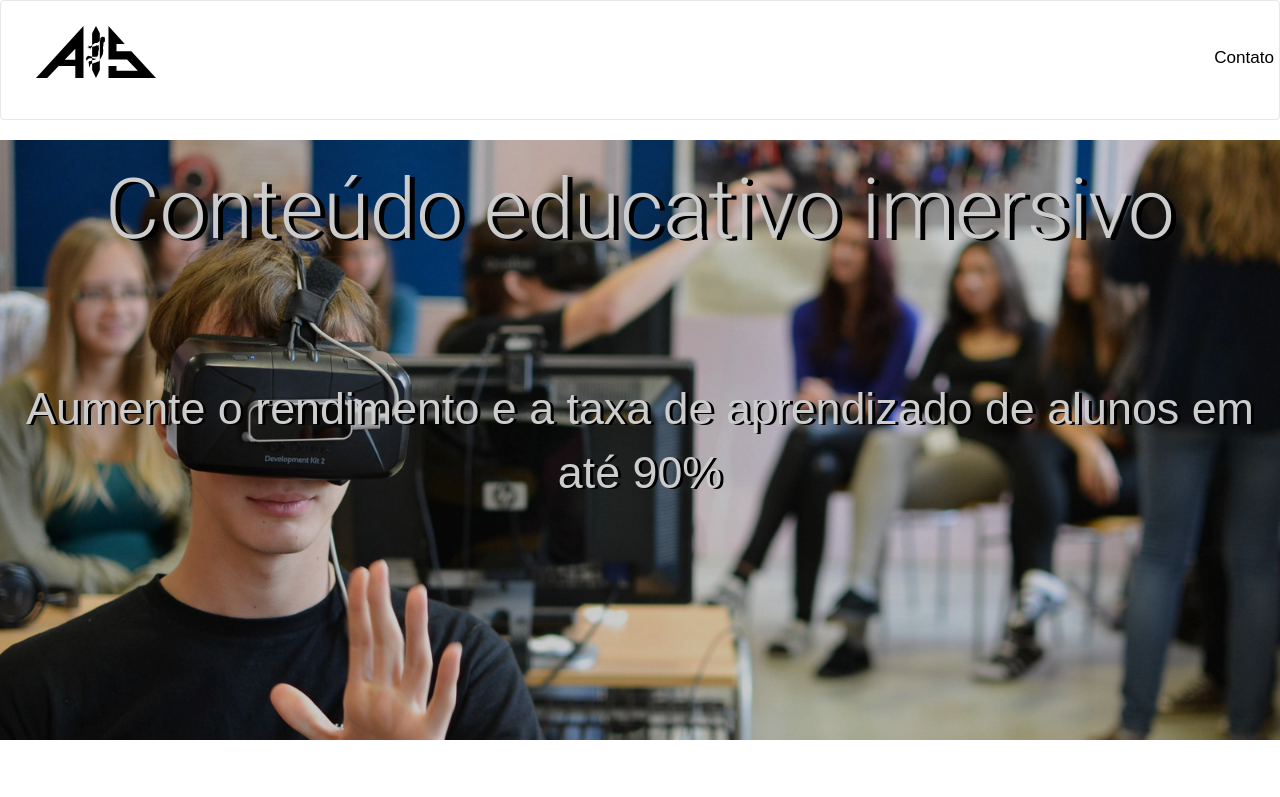
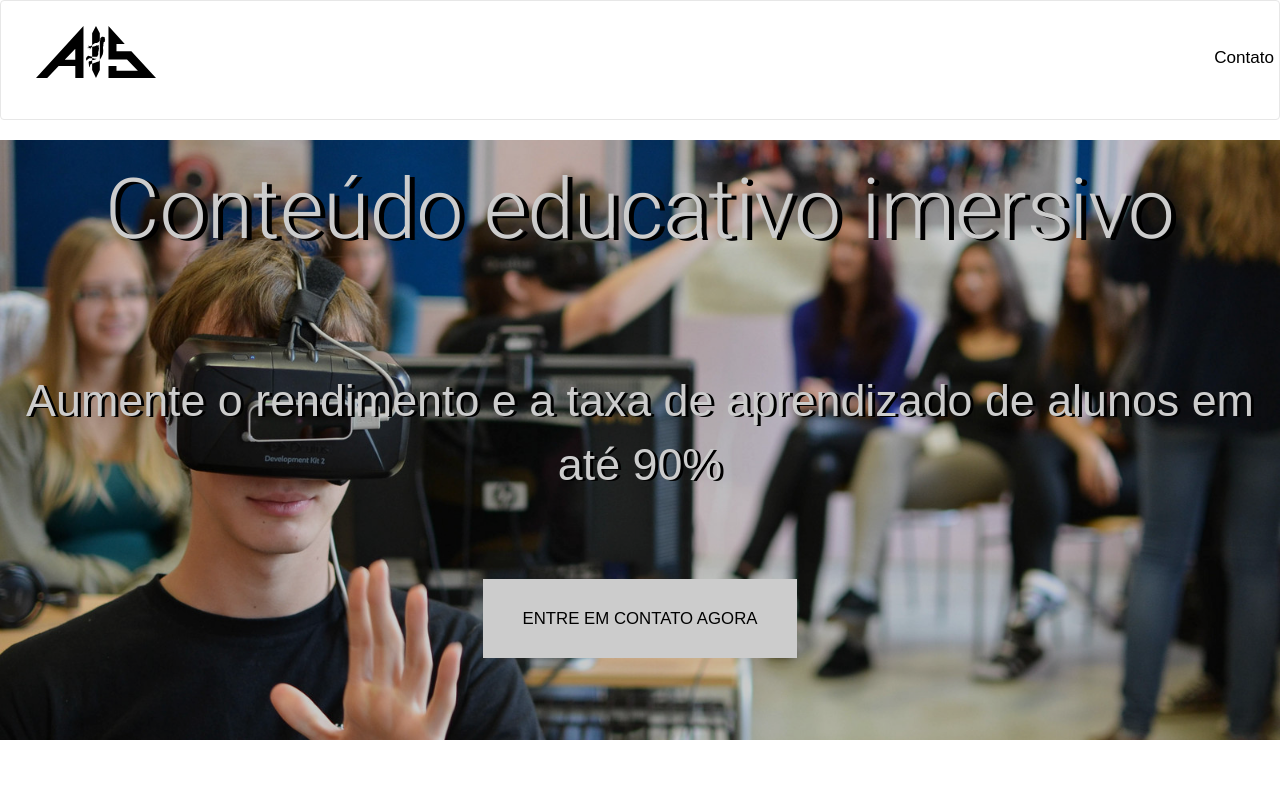
Before and after one commit to ais-opensource/portal, a React (Create React App) app: page /educativo in a window 1280 px wide. Shown: the top 797 px of the page. Built offline with nearby package versions, Linux system fonts and the light colour scheme; some icons are missing.

Commit message:
Adicionar botões para contato em todas as páginas

```diff
--- a/package.json
+++ b/package.json
@@ -8,6 +8,7 @@
   "dependencies": {
     "animate.css": "^3.5.2",
     "aos": "^2.1.1",
+    "history": "^4.6.2",
     "lodash": "^4.17.4",
     "prop-types": "^15.5.10",
     "react": "^15.4.2",
@@ -15,6 +16,7 @@
     "react-dom": "^15.4.2",
     "react-ga": "^2.2.0",
     "react-redux": "^5.0.3",
+    "react-router": "^4.1.1",
     "react-router-dom": "^4.0.0",
     "redux": "^3.6.0",
     "redux-logger": "^2.8.2",
--- a/src/components/360/360.js
+++ b/src/components/360/360.js
@@ -3,6 +3,7 @@ import { PageSubTitle } from '../content/PageTitle/PageTitle'
 import { HalfImageHalfTextRight } from '../content/HalfImageHalfTextRight/HalfImageHalfTextRight'
 import { HalfImageHalfTextLeft } from '../content/HalfImageHalfTextLeft/HalfImageHalfTextLeft'
 import { ImageFullWidthWithDescription } from '../content/ImageFullWidthWithDescription/ImageFullWidthWithDescription'
+import { AISActionButton } from '../ui-elements/AISActionButton'
 import './360.css'
 
 export class Three60 extends React.Component {
@@ -24,8 +25,9 @@ export class Three60 extends React.Component {
       <div>
         <ImageFullWidthWithDescription
           imageUrl='./oculus.jpeg' title='Conteúdo 360'
-          textContent='Demonstre sua estrutura de maneira imersiva'
-        />
+          textContent='Demonstre sua estrutura de maneira imersiva'>
+            <AISActionButton text="ENTRE EM CONTATO AGORA" url="/quem-somos" />
+        </ImageFullWidthWithDescription>
         <PageSubTitle subtitle="Veja algumas de nossas soluções de mídia 360" />
         <HalfImageHalfTextRight
           title='Videos 360'
--- a/src/components/Home/Home.js
+++ b/src/components/Home/Home.js
@@ -12,15 +12,16 @@ export class Home extends React.Component {
   constructor(props) {
     super(props)
     AOS.init();
-    console.log(AOS)
+
   }
   componentDidMount() {
     window.scrollTo(0,0)
-
   }
 
 
+
   render() {
+
     const customers = [
       {
         imageUrl: './logos/logo-itaipu.jpeg',
--- a/src/components/RealidadeAumentada/RealidadeAumentada.js
+++ b/src/components/RealidadeAumentada/RealidadeAumentada.js
@@ -4,6 +4,7 @@ import { HalfVideoTextLeft } from '../content/HalfVideoTextLeft/HalfVideoTextLef
 import { ImageFullWidthWithDescription } from '../content/ImageFullWidthWithDescription/ImageFullWidthWithDescription'
 import { VideoFullWidth } from '../content/VideoFullWidth/VideoFullWidth'
 import { PageSubTitle } from '../content/PageTitle/PageTitle'
+import { AISActionButton } from '../ui-elements/AISActionButton'
 import './RealidadeAumentada.css'
 
 export class RealidadeAumentada extends React.Component {
@@ -16,8 +17,9 @@ export class RealidadeAumentada extends React.Component {
 
           <ImageFullWidthWithDescription
             imageUrl='./realidade-aumentada-celular.jpeg' title='Realidade Aumentada'
-            textContent='Onde o mundo real e o virtual se unem'
-          />
+            textContent='Onde o mundo real e o virtual se unem'>
+              <AISActionButton text="ENTRE EM CONTATO AGORA" url="/quem-somos" />
+          </ImageFullWidthWithDescription>
           <PageSubTitle subtitle="Veja algumas de nossas soluções de realidade aumentada" />
           <HalfVideoTextRight
               videoUrl='https://www.youtube.com/embed/vsWIk4NAxmI'
--- a/src/components/content/Article/Article.js
+++ b/src/components/content/Article/Article.js
@@ -1,5 +1,6 @@
 import React from 'react'
 import { ImageFullWidthWithDescription } from '../ImageFullWidthWithDescription/ImageFullWidthWithDescription'
+import { AISActionButton } from '../../ui-elements/AISActionButton'
 import './Article.css'
 
 
@@ -8,7 +9,9 @@ export class Article extends React.Component {
       const { title, subheader, children, imageUrl } = this.props
       return (
         <div>
-          <ImageFullWidthWithDescription title={title} textContent={subheader} imageUrl={imageUrl}/>
+          <ImageFullWidthWithDescription title={title} textContent={subheader} imageUrl={imageUrl}>
+            <AISActionButton text="ENTRE EM CONTATO AGORA" url="/quem-somos" />
+          </ImageFullWidthWithDescription>
           <div className="article-subheader">
 
           </div>
--- a/src/components/layout/App.js
+++ b/src/components/layout/App.js
@@ -20,10 +20,19 @@ import {
   BrowserRouter,
   Route,
 } from 'react-router-dom'
+import createBrowserHistory from 'history/createBrowserHistory'
 import { Home } from '../Home/Home'
 import './App.css';
 
+const history = createBrowserHistory();
+history.listen((location, action) => {
+  console.log('is it happening ?')
+  ReactGA.set({ page: location.pathname });
+  ReactGA.pageview(location.pathname);
+});
+
 function logPageView() {
+  console.log('af')
   ReactGA.set({
     page: window.location.pathname + window.location.search
   })
@@ -33,13 +42,14 @@ function logPageView() {
 
 class App extends Component {
 
-  componentDidMount() {
+  constructor(props) {
+    super(props)
     ReactGA.initialize('UA-92091022-2')
   }
 
   render() {
     return (
-      <BrowserRouter onUpdate={logPageView}>
+      <BrowserRouter onUpdate={logPageView} history={history}>
         <div className="App">
           <Header />
             <Route exact path="/" component={Home} />
```
Also changed, not shown: 1 other file (tests, documents, lock files or other folders).
